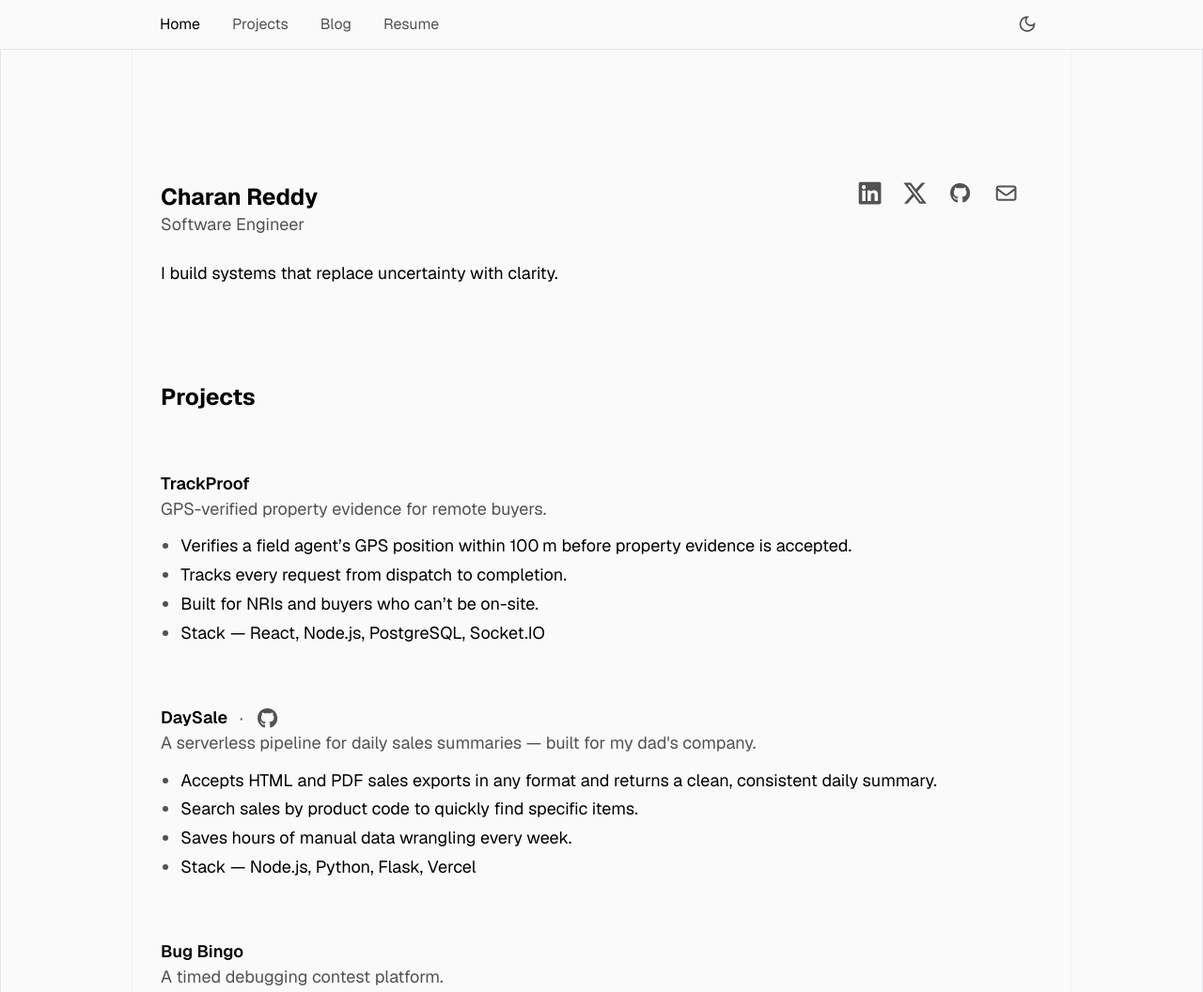
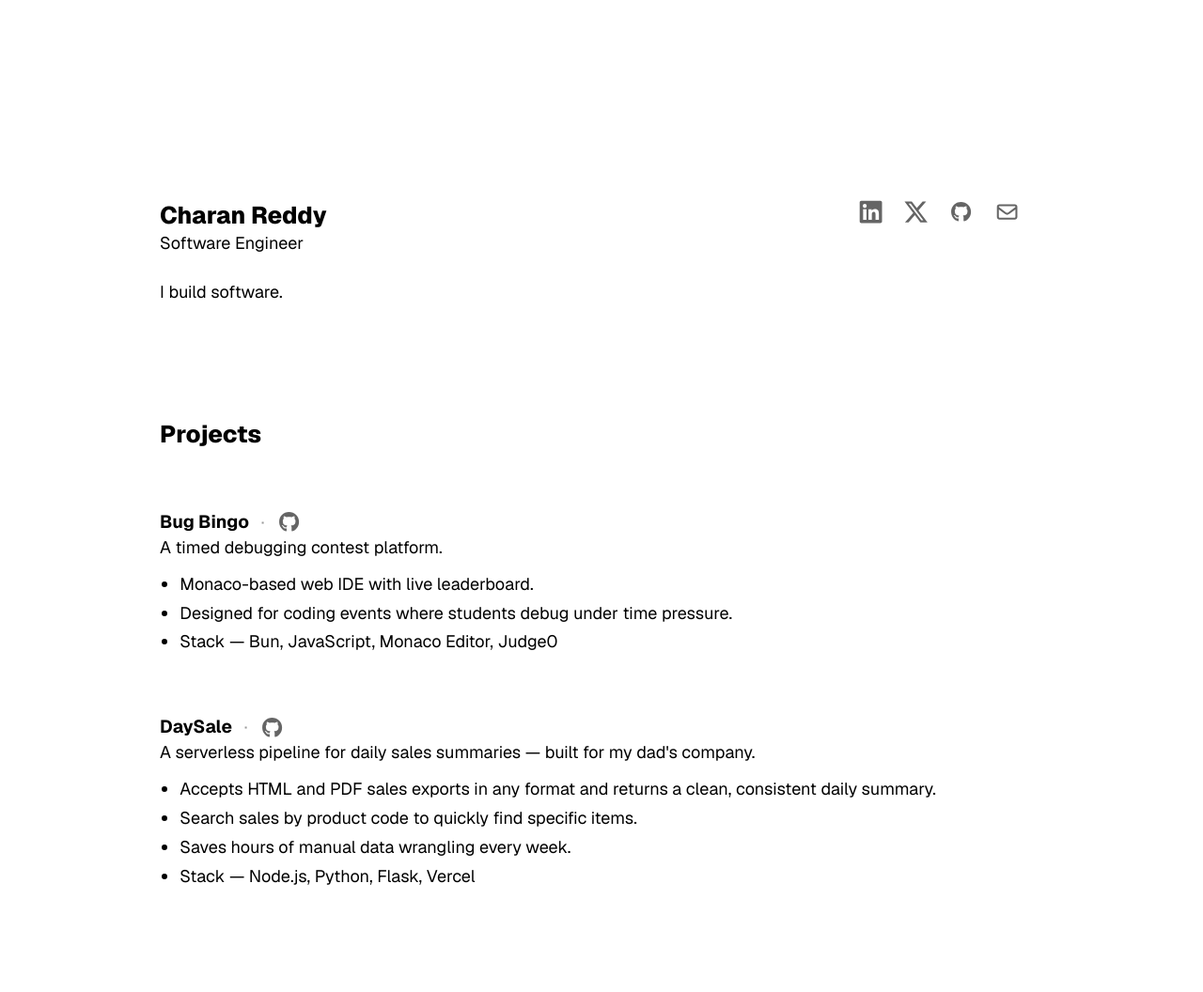
Before and after one commit to charanreddy-git/portfolio, a website: page index.html in a window 1280 px wide. Shown: the top 1056 px of the page at 94% size. Drawn offline with nearby package versions, Linux system fonts and the light colour scheme.

Commit message:
cleanup: remove navbar, simplify intro/title, update projects/404 styling, add .commandcode to gitignore

```diff
--- a/index.html
+++ b/index.html
@@ -4,8 +4,8 @@
     <meta charset="utf-8" />
     <meta name="viewport" content="width=device-width, initial-scale=1" />
     <meta name="description" content="Charan Reddy Puchala — Software Engineer building reliable systems for real-world workflows." />
-    <meta name="theme-color" content="#fafafa" />
-    <title>Charan Reddy — Software Engineer</title>
+    <meta name="theme-color" content="#ffffff" />
+    <title>Charan Reddy</title>
     <meta property="og:type" content="website" />
     <meta property="og:title" content="Charan Reddy — Software Engineer" />
     <meta property="og:description" content="Software Engineer building reliable systems for real-world workflows." />
@@ -18,9 +18,7 @@
     <link rel="preconnect" href="https://fonts.gstatic.com" crossorigin />
     <link href="https://fonts.googleapis.com/css2?family=Geist:wght@100..900&display=swap" rel="stylesheet" />
     <link rel="stylesheet" href="styles/base.css" />
-    <link rel="stylesheet" href="styles/layout.css" />
-    <link rel="stylesheet" href="styles/nav.css" />
-    <link rel="stylesheet" href="styles/hero.css" />
+    <link rel="stylesheet" href="styles/layout.css" />    <link rel="stylesheet" href="styles/hero.css" />
     <link rel="stylesheet" href="styles/icons.css" />
     <link rel="stylesheet" href="styles/components.css" />
     <link rel="stylesheet" href="styles/resume.css" />
@@ -55,38 +53,6 @@
 
     <a href="#main" class="skip-link">Skip to content</a>
 
-    <div class="bg-pattern" aria-hidden="true">
-      <svg width="100%" height="100%">
-        <defs>
-          <pattern id="hatch" viewBox="0 0 10 10" width="8" height="8" patternUnits="userSpaceOnUse">
-            <line x1="0" y1="10" x2="10" y2="0" stroke="currentColor" vector-effect="non-scaling-stroke" />
-          </pattern>
-        </defs>
-        <rect width="100%" height="100%" fill="url(#hatch)" />
-      </svg>
-    </div>
-
-    <nav class="site-nav" aria-label="Main navigation">
-      <div class="nav-inner">
-        <div class="nav-links">
-          <a href="/" class="nav-link active" data-route="/">Home</a>
-          <a href="/projects" class="nav-link" data-route="/projects">Projects</a>
-          <a href="/blog" class="nav-link" data-route="/blog">Blog</a>
-          <a href="/resume" class="nav-link" data-route="/resume">Resume</a>
-        </div>
-        <button class="theme-toggle" type="button" aria-label="Toggle theme">
-          <svg class="theme-icon theme-icon--moon" xmlns="http://www.w3.org/2000/svg" width="20" height="20" viewBox="0 0 24 24" fill="none" stroke="currentColor" stroke-width="2" aria-hidden="true">
-            <path d="M12 3a6 6 0 0 0 9 9 9 9 0 1 1-9-9Z"/>
-          </svg>
-          <svg class="theme-icon theme-icon--sun" xmlns="http://www.w3.org/2000/svg" width="20" height="20" viewBox="0 0 24 24" fill="none" stroke="currentColor" stroke-width="2" aria-hidden="true">
-            <circle cx="12" cy="12" r="5"/>
-            <path d="M12 1v2M12 21v2M4.22 4.22l1.42 1.42M18.36 18.36l1.42 1.42M1 12h2M21 12h2M4.22 19.78l1.42-1.42M18.36 5.64l1.42-1.42"/>
-          </svg>
-          <span class="sr-only">Toggle theme</span>
-        </button>
-      </div>
-    </nav>
-
     <div class="page">
       <div class="gutter gutter--left" aria-hidden="true"></div>
 
@@ -118,7 +84,7 @@
                   </a>
                 </nav>
               </div>
-              <p class="intro">I build systems that replace uncertainty with clarity.</p>
+              <p class="intro">I build software.</p>
             </header>
           </div>
 
@@ -128,14 +94,20 @@
             <div class="section-list">
               <article class="project">
                 <div class="project-header">
-                  <h3 class="project-title">TrackProof</h3>
+                  <h3 class="project-title">Bug Bingo</h3>
+                  <span class="project-sep" aria-hidden="true">&middot;</span>
+                  <div class="project-icons">
+                    <a class="icon-link icon-link--lg" href="https://github.com/charanreddy-git/bingo" target="_blank" rel="noopener noreferrer" aria-label="Bug Bingo on GitHub">
+                      <svg class="icon" aria-hidden="true"><use href="#icon-github"></use></svg>
+                      <span class="sr-only"> (opens in a new tab)</span>
+                    </a>
+                  </div>
                 </div>
-                <p class="project-desc">GPS-verified property evidence for remote buyers.</p>
+                <p class="project-desc">A timed debugging contest platform.</p>
                 <ul class="project-details">
-                  <li>Verifies a field agent&rsquo;s GPS position within 100&thinsp;m before property evidence is accepted.</li>
-                  <li>Tracks every request from dispatch to completion.</li>
-                  <li>Built for NRIs and buyers who can&rsquo;t be on-site.</li>
-                  <li>Stack &mdash; React, Node.js, PostgreSQL, Socket.IO</li>
+                  <li>Monaco-based web IDE with live leaderboard.</li>
+                  <li>Designed for coding events where students debug under time pressure.</li>
+                  <li>Stack &mdash; Bun, JavaScript, Monaco Editor, Judge0</li>
                 </ul>
               </article>
 
@@ -156,18 +128,6 @@
                   <li>Search sales by product code to quickly find specific items.</li>
                   <li>Saves hours of manual data wrangling every week.</li>
                   <li>Stack &mdash; Node.js, Python, Flask, Vercel</li>
-                </ul>
-              </article>
-
-              <article class="project">
-                <div class="project-header">
-                  <h3 class="project-title">Bug Bingo</h3>
-                </div>
-                <p class="project-desc">A timed debugging contest platform.</p>
-                <ul class="project-details">
-                  <li>Monaco-based web IDE with live leaderboard.</li>
-                  <li>Designed for coding events where students debug under time pressure.</li>
-                  <li>Stack &mdash; Bun, JavaScript, Monaco Editor, Judge0</li>
                 </ul>
               </article>
             </div>
@@ -208,7 +168,6 @@
                     </a>
                   </div>
                 </div>
-                <p class="project-desc">Available for contract work on web apps, automation, and internal tools.</p>
               </article>
             </div>
           </section>
--- a/main.js
+++ b/main.js
@@ -2,20 +2,11 @@
   "use strict";
 
   const routes = ["/", "/projects", "/blog", "/resume"];
-  const navLinks = document.querySelectorAll(".nav-link");
   const mainEl = document.getElementById("main");
   const pageCache = {};
 
-  function updateNav(route) {
-    var active = route === "/" ? "/" : "/" + (route.split("/")[1] || "");
-    navLinks.forEach(function (link) {
-      link.classList.toggle("active", link.getAttribute("data-route") === active);
-    });
-  }
-
   function injectPage(html, route) {
     mainEl.innerHTML = html;
-    updateNav(route);
     if (route === "/resume") {
       initResumeEmbed();
     }
@@ -30,7 +21,6 @@
     }
 
     if (route === "/") {
-      updateNav("/");
       return;
     }
 
@@ -120,13 +110,6 @@
     frame.src = urls.preview;
   }
 
-  navLinks.forEach(function (link) {
-    link.addEventListener("click", function (e) {
-      e.preventDefault();
-      navigate(link.getAttribute("data-route"));
-    });
-  });
-
   window.addEventListener("popstate", function () {
     var path = location.pathname;
     if (routes.indexOf(path) !== -1) {
@@ -144,42 +127,13 @@
     var path = stored || location.pathname;
 
     if (routes.indexOf(path) !== -1) {
-      if (path === "/") {
-        updateNav("/");
-      } else {
+      if (path !== "/") {
         loadPage(path);
       }
     } else {
       if (path !== "/") { try { history.replaceState(null, "", "/"); } catch (_) {} }
-      updateNav("/");
     }
   }
 
   init();
-
-  // Theme toggle
-
-  var toggle = document.querySelector(".theme-toggle");
-  var STORAGE_KEY = "theme";
-
-  function setTheme(dark) {
-    document.documentElement.classList.toggle("dark", dark);
-    toggle.setAttribute("aria-label", dark ? "Switch to light theme" : "Switch to dark theme");
-
-    var meta = document.querySelector('meta[name="theme-color"]');
-    if (meta) { meta.setAttribute("content", dark ? "#0a0a0a" : "#fafafa"); }
-
-    localStorage.setItem(STORAGE_KEY, dark ? "dark" : "light");
-  }
-
-  var saved = localStorage.getItem(STORAGE_KEY);
-  var prefersDark = window.matchMedia("(prefers-color-scheme: dark)").matches;
-  setTheme(saved ? saved === "dark" : prefersDark);
-
-  if (toggle) {
-    toggle.addEventListener("click", function () {
-      var isDark = document.documentElement.classList.contains("dark");
-      setTheme(!isDark);
-    });
-  }
 })();
--- a/styles/base.css
+++ b/styles/base.css
@@ -1,21 +1,16 @@
 :root {
   color-scheme: light;
-  --bg: #fafafa;
+  --bg: #fff;
   --text: #000;
-  --text-muted: #525252;
-  --text-subtle: oklch(70.8% 0 0);
-  --lines: #e5e7eb;
-  --lines-faint: rgb(229 231 235 / 60%);
-  --selection: #e2e1de;
+  --lines: #e5e5e5;
   --sans: "Geist", sans-serif;
   --lh-fold: 1.5625rem;
   --text-lg: 1.0625rem;
-  --text-2xl: 1.4375rem;
-  --leading-2xl: calc(2 / 1.4375);
+  --text-2xl: 1.5rem;
+  --leading-2xl: calc(2 / 1.5);
   --content-max: 1000px;
   --pad-x: 30px;
   --space-15: 3.75rem;
-  --nav-h: 52px;
   --transition-fast: 0.15s ease;
   --gap-sm: 0.75rem;
   --gap-md: 1rem;
@@ -24,17 +19,6 @@
   --radius-md: 8px;
   --radius-lg: 12px;
   --font-sm: 0.875rem;
-}
-
-.dark {
-  color-scheme: dark;
-  --bg: #0a0a0a;
-  --text: #f5f5f5;
-  --text-muted: #a3a3a3;
-  --text-subtle: oklch(50% 0 0);
-  --lines: #262626;
-  --lines-faint: rgb(38 38 38 / 60%);
-  --selection: #333;
 }
 
 *,
@@ -67,8 +51,8 @@ a:focus-visible {
 }
 
 ::selection {
-  background: var(--selection);
-  color: var(--text);
+  background: var(--text);
+  color: var(--bg);
 }
 
 .sr-only {
--- a/styles/components.css
+++ b/styles/components.css
@@ -1,15 +1,15 @@
 .section {
-  padding: 100px var(--pad-x) 0;
+  padding: 120px var(--pad-x) 0;
 }
 
 .section:last-of-type {
-  padding-bottom: 100px;
+  padding-bottom: 120px;
 }
 
 .section-title {
   margin: 0;
   font-size: var(--text-2xl);
-  font-weight: 700;
+  font-weight: 800;
   line-height: var(--leading-2xl);
 }
 
@@ -28,34 +28,36 @@
 
 .project-title {
   margin: 0;
-  font-size: var(--text-lg);
-  font-weight: 600;
+  font-size: 1.125rem;
+  font-weight: 700;
   line-height: var(--lh-fold);
 }
 
 .project-sep {
-  color: var(--text-muted);
   line-height: 1;
+  opacity: 0.4;
 }
 
 .project-icons {
   display: flex;
   align-items: center;
   gap: var(--gap-sm);
-  fill: var(--text-muted);
+  fill: var(--text);
 }
 
 .project-desc {
   margin: 0;
   font-size: var(--text-lg);
+  font-weight: 400;
   line-height: var(--lh-fold);
-  color: var(--text-muted);
+  color: var(--text);
 }
 
 .project-details {
   margin: 0.75rem 0 0;
   padding-left: 1.25rem;
   list-style: disc;
+  color: var(--text);
 }
 
 .project-details li {
@@ -68,15 +70,11 @@
   margin-top: 0.25rem;
 }
 
-.project-details ::marker {
-  color: var(--text-muted);
-}
-
 .blog-coming-soon {
   padding: 3.75rem var(--pad-x) 0;
   font-size: var(--text-lg);
   line-height: var(--lh-fold);
-  color: var(--text-muted);
+  color: var(--text);
 }
 
 @media (max-width: 480px) {
--- a/styles/footer.css
+++ b/styles/footer.css
@@ -1,10 +1,10 @@
 .site-footer {
   position: relative;
   z-index: 1;
-  padding: 50px var(--pad-x);
-  border: 1px solid var(--lines);
+  padding: 60px var(--pad-x);
+  border-top: 1px solid var(--lines);
   text-align: center;
-  color: var(--text-subtle);
+  color: var(--text);
   font-size: var(--text-lg);
   line-height: var(--lh-fold);
   background: var(--bg);
--- a/styles/hero.css
+++ b/styles/hero.css
@@ -1,5 +1,5 @@
 .hero-block {
-  padding: 140px var(--pad-x) 0;
+  padding: 160px var(--pad-x) 0;
 }
 
 .hero {
@@ -22,27 +22,29 @@
   display: flex;
   align-items: center;
   gap: var(--gap-md);
-  fill: var(--text-muted);
+  fill: var(--text);
 }
 
 h1 {
   margin: 0;
   font-size: var(--text-2xl);
-  font-weight: 700;
+  font-weight: 800;
   line-height: var(--leading-2xl);
 }
 
 .title {
   margin: 0;
   font-size: var(--text-lg);
+  font-weight: 400;
   line-height: var(--lh-fold);
-  color: var(--text-muted);
+  color: var(--text);
 }
 
 .intro {
   margin: 0;
   font-size: var(--text-lg);
   line-height: var(--lh-fold);
+  max-width: 520px;
 }
 
 @media (max-width: 480px) {
--- a/styles/icons.css
+++ b/styles/icons.css
@@ -2,16 +2,17 @@
   display: inline-flex;
   align-items: center;
   justify-content: center;
-  color: var(--text-muted);
+  color: var(--text);
+  fill: var(--text);
+  opacity: 0.6;
   text-decoration: none;
-  transition: color var(--transition-fast), fill var(--transition-fast);
+  transition: opacity var(--transition-fast);
 }
 
 .icon-link:hover,
 .icon-link:focus-visible,
 .icon-link:active {
-  color: var(--text);
-  fill: var(--text);
+  opacity: 1;
 }
 
 .icon {
--- a/styles/layout.css
+++ b/styles/layout.css
@@ -1,33 +1,14 @@
-.bg-pattern {
-  position: fixed;
-  inset: 0;
-  z-index: 0;
-  color: var(--lines-faint);
-  pointer-events: none;
-}
-
 .page {
   position: relative;
   z-index: 1;
   display: flex;
   min-height: 100vh;
-  padding-top: var(--nav-h);
+  padding-top: 52px;
 }
 
 .gutter {
   display: none;
   flex: 1 1 auto;
-  background: var(--bg);
-}
-
-.gutter--left {
-  border-left: 1px solid var(--lines);
-  padding-left: 1.25rem;
-}
-
-.gutter--right {
-  border-right: 1px solid var(--lines);
-  padding-right: 1.25rem;
 }
 
 .content {
@@ -35,16 +16,9 @@
   max-width: var(--content-max);
   margin: 0 auto;
   background: var(--bg);
-  border-left: 1px solid rgb(229 231 235 / 50%);
-  border-right: 1px solid rgb(229 231 235 / 50%);
   font-family: var(--sans);
   font-size: var(--text-lg);
   line-height: var(--lh-fold);
-}
-
-.dark .content {
-  border-left: 1px solid rgb(38 38 38 / 50%);
-  border-right: 1px solid rgb(38 38 38 / 50%);
 }
 
 .content:focus {
--- a/styles/nav.css
+++ /dev/null
@@ -1,108 +0,0 @@
-.site-nav {
-  position: fixed;
-  top: 0;
-  left: 0;
-  right: 0;
-  z-index: 20;
-  background: var(--bg);
-  border-bottom: 1px solid var(--lines);
-}
-
-.nav-inner {
-  display: flex;
-  align-items: center;
-  justify-content: space-between;
-  max-width: var(--content-max);
-  margin: 0 auto;
-  padding: 0 var(--pad-x);
-  height: var(--nav-h);
-}
-
-.nav-links {
-  display: flex;
-  align-items: center;
-  gap: var(--gap-lg);
-}
-
-.nav-link {
-  text-decoration: none;
-  font-size: 0.9375rem;
-  color: var(--text-muted);
-  transition: color var(--transition-fast);
-  padding: 0.25rem 0;
-}
-
-.nav-link:hover,
-.nav-link:focus-visible {
-  color: var(--text);
-}
-
-.nav-link.active {
-  color: var(--text);
-}
-
-.theme-toggle {
-  display: inline-flex;
-  align-items: center;
-  justify-content: center;
-  width: 2rem;
-  height: 2rem;
-  background: none;
-  border: 1px solid transparent;
-  border-radius: var(--radius-md);
-  cursor: pointer;
-  color: var(--text-muted);
-  transition: color var(--transition-fast), background var(--transition-fast);
-}
-
-.theme-toggle:hover {
-  color: var(--text);
-  background: var(--lines);
-}
-
-.theme-toggle:focus-visible {
-  outline: 2px solid var(--text);
-  outline-offset: 2px;
-  border-radius: var(--radius-sm);
-}
-
-.theme-toggle .theme-icon {
-  width: 1.25rem;
-  height: 1.25rem;
-}
-
-.theme-icon--moon {
-  display: block;
-}
-
-.theme-icon--sun {
-  display: none;
-}
-
-.dark .theme-icon--moon {
-  display: none;
-}
-
-.dark .theme-icon--sun {
-  display: block;
-}
-
-@media (max-width: 480px) {
-  .nav-links {
-    gap: 1rem;
-  }
-
-  .nav-link {
-    font-size: 0.875rem;
-  }
-}
-
-@media (min-width: 1024px) {
-  .nav-inner {
-    padding: 0 30px;
-  }
-
-  .nav-links {
-    gap: 2rem;
-  }
-}
--- a/styles/resume.css
+++ b/styles/resume.css
@@ -1,7 +1,7 @@
 .resume-page {
   display: flex;
   flex-direction: column;
-  min-height: calc(100vh - var(--nav-h));
+  min-height: 100vh;
 }
 
 .resume-page .hero-block {
@@ -22,7 +22,7 @@
 
 .resume-fallback {
   margin: 0.9rem 0 0;
-  color: var(--text-muted);
+  color: var(--text);
 }
 
 .resume-embed-wrap {
```
Also changed, not shown: 404.html (+6 -5 lines), pages/projects.html (+12 -18 lines), 1 other file.
